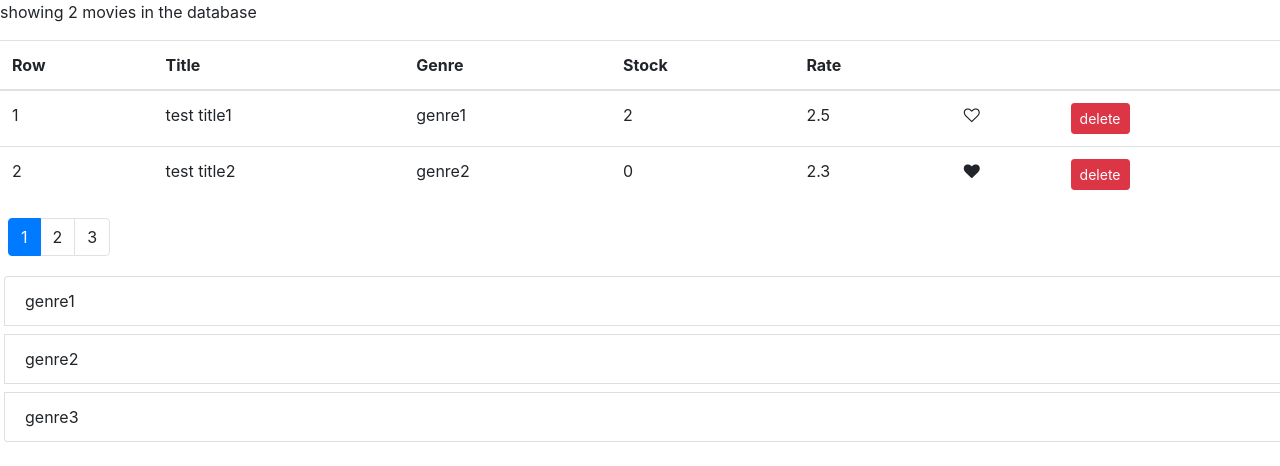
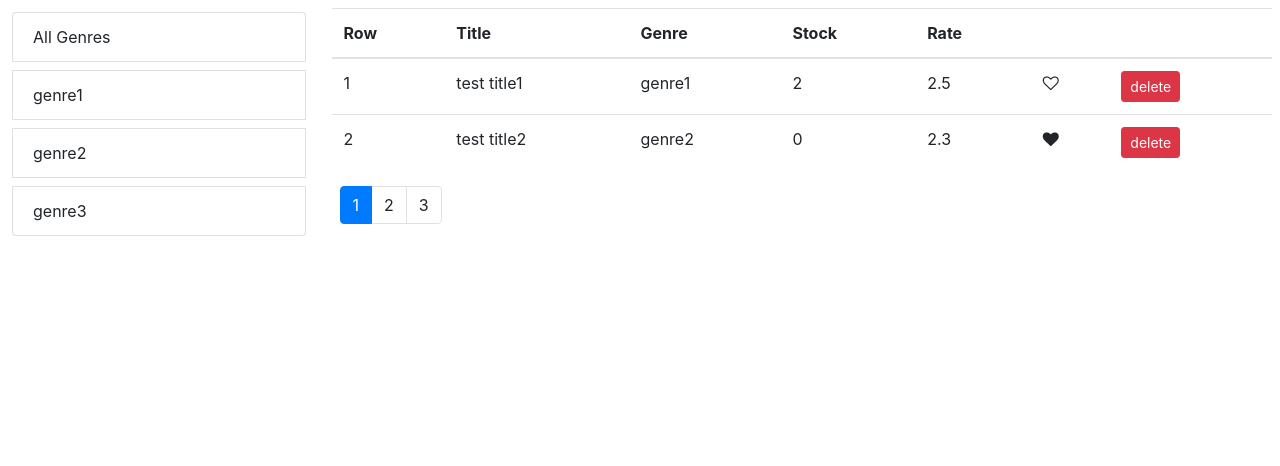
Before and after one commit to smzerehpoush/react-app, a React (Create React App) app: page / in a window 1280 px wide. Shown: the top 466 px of the page. Built offline with nearby package versions, Linux system fonts and the light colour scheme.

Commit message:
adding heroku create-rect-app

```diff
--- a/package.json
+++ b/package.json
@@ -8,8 +8,10 @@
     "@fortawesome/react-fontawesome": "^0.1.3",
     "bootstrap": "^4.1.3",
     "font-awesome": "^4.7.0",
+    "heroku": "^7.16.7",
     "loadash": "^1.0.0",
     "lodash": "^4.17.10",
+    "npx": "^10.2.0",
     "prop-types": "^15.6.2",
     "react": "^16.5.2",
     "react-dom": "^16.5.2",
--- a/src/components/common/listGroup.jsx
+++ b/src/components/common/listGroup.jsx
@@ -1,19 +1,35 @@
 import React, { Component } from "react";
 class ListGroup extends Component {
   render() {
-    const { items, onItemSelect, activeItem } = this.props;
+    const {
+      items,
+      onItemSelect,
+      activeItem,
+      idProperty,
+      valueProperty
+    } = this.props;
     return (
       <ul className="list-group">
+        <a
+          key="allGenres"
+          className={
+            "list-group-item list-group-item-action m-1" +
+            ("allGenres" === activeItem ? " active" : "")
+          }
+          onClick={() => onItemSelect({ _id: "allGenres" })}
+        >
+          All Genres
+        </a>
         {items.map(item => (
           <a
-            key={item._id}
+            key={item[idProperty]}
             className={
               "list-group-item list-group-item-action m-1" +
-              (item._id === activeItem ? " active" : "")
+              (item[idProperty] === activeItem ? " active" : "")
             }
             onClick={() => onItemSelect(item)}
           >
-            {item.value}
+            {item[valueProperty]}
           </a>
         ))}
       </ul>
--- a/src/components/movies.jsx
+++ b/src/components/movies.jsx
@@ -9,7 +9,7 @@ class Movies extends Component {
     }
     return (
       <React.Fragment>
-        <p>showing {count} movies in the database</p>
+        {/* <p>showing {count} movies in the database</p> */}
         <table className="table">
           <thead>
             <tr>
--- a/src/components/vidly.jsx
+++ b/src/components/vidly.jsx
@@ -8,11 +8,14 @@ import paginate from "../utils/paginate";
 import ListGroup from "./common/listGroup";
 class Vidly extends Component {
   state = {
-    movies: getMovies(),
-    genres: getGenres(),
+    movies: [],
+    genres: [],
     pageSize: 2,
     currentPage: 1
   };
+  componentDidMount() {
+    this.setState({ movies: getMovies(), genres: getGenres() });
+  }
   handleDelete = id => {
     const movies = this.state.movies.filter(m => m._id !== id);
     console.log("before1", movies);
@@ -46,40 +49,36 @@ class Vidly extends Component {
       ? (currentPage = pages[0])
       : currentPage;
   };
-  formatGenres = genres => {
-    for (let i = 0; i < genres.length; i++) {
-      if (genres[i].hasOwnProperty("genre")) {
-        genres[i]["value"] = genres[i]["genre"];
-        delete genres[i]["genre"];
-      }
-    }
-    return genres;
-  };
+
   filterMoviesByGenre = movies => {
     const { currentGenre } = this.state;
-    return currentGenre === undefined
+    return currentGenre === undefined || currentGenre._id === "allGenres"
       ? movies
-      : movies.filter(m => m.genre === currentGenre.value);
+      : movies.filter(m => m.genre === currentGenre.genre);
   };
   render() {
-    const {
-      pageSize,
-      movies: allMovies,
-      genres: allGenres,
-      currentGenre
-    } = this.state;
+    const { pageSize, movies: allMovies, genres, currentGenre } = this.state;
     let movies = this.filterMoviesByGenre(allMovies);
     let pagesCount = movies.length / pageSize;
     const pages = (_.pages = _.range(1, pagesCount + 1));
 
     const currentPage = this.getCurrentPage(pages);
     movies = paginate(movies, currentPage, pageSize);
-    const genres = this.formatGenres(allGenres);
 
     return movies.length === 0 ? (
       "No Data To Show!"
     ) : (
-      <React.Fragment>
+      <div className="row p-2">
+        <div className="col-3">
+          <ListGroup
+            items={genres}
+            idProperty="_id"
+            valueProperty="genre"
+            activeItem={currentGenre === undefined ? "" : currentGenre._id}
+            onItemSelect={this.handleItemSelect}
+          />
+        </div>
+        <div className="col">
           <Movies
             onDelete={this.handleDelete}
             onLike={this.handleLike}
@@ -90,12 +89,8 @@ class Vidly extends Component {
             currentPage={currentPage}
             onPageChange={this.handlePageChange}
           />
-        <ListGroup
-          items={genres}
-          activeItem={currentGenre === undefined ? "" : currentGenre._id}
-          onItemSelect={this.handleItemSelect}
-        />
-      </React.Fragment>
+        </div>
+      </div>
     );
   }
 }
```
Also changed, not shown: 1 other file (tests, documents, lock files or other folders). Lines whose indentation alone changed are shown as unchanged.
